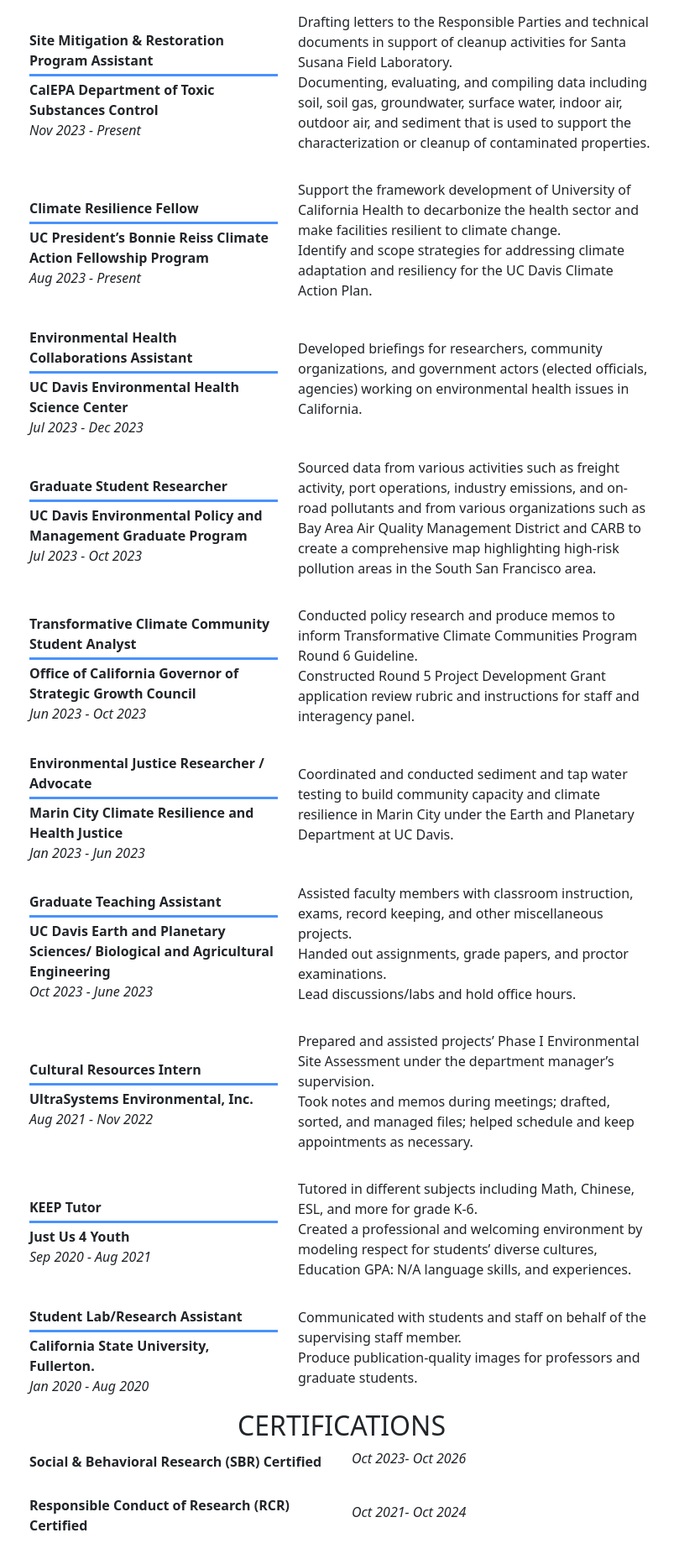
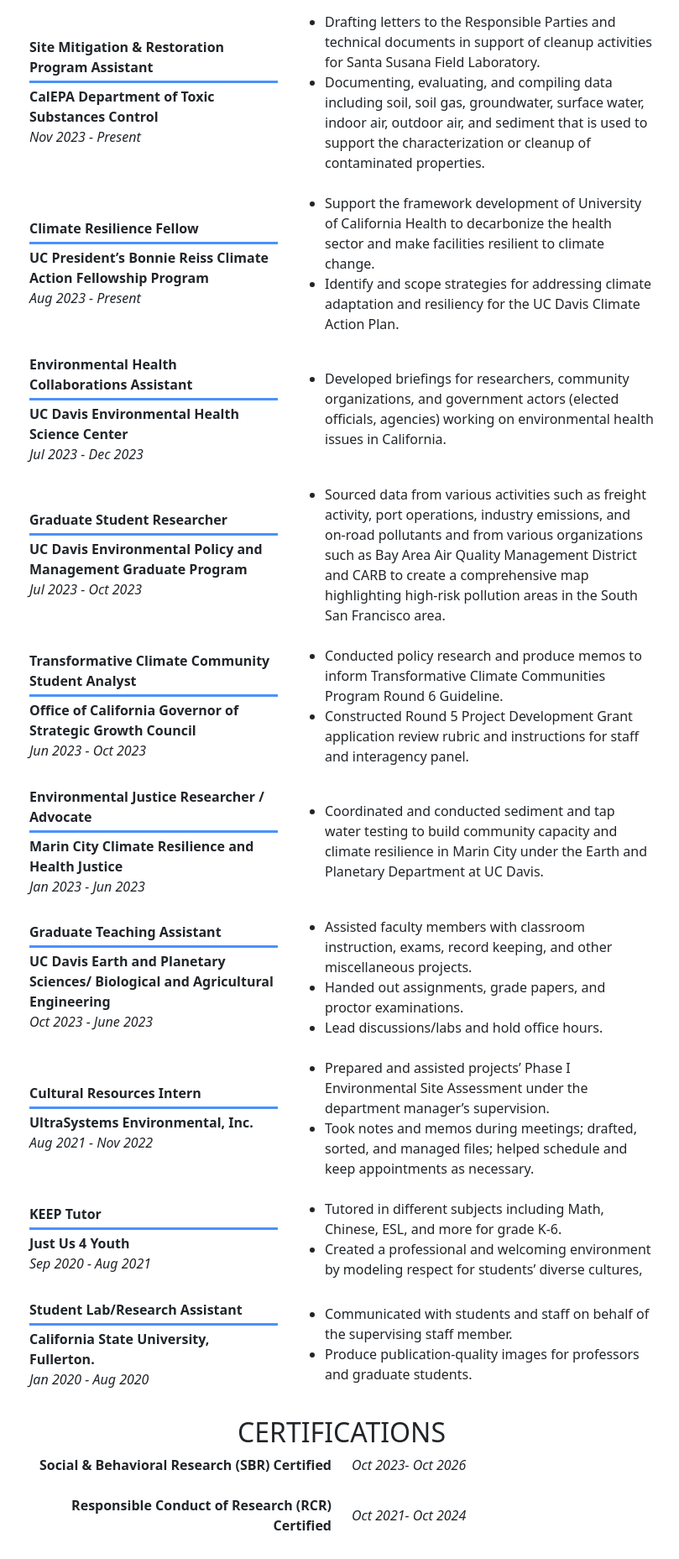
Before and after one commit to jieqiyan/jieqiyan.github.io, a Jekyll site: the page built from pages/about.html, in a window 1280 px wide. Shown: the part 758-2615 px from the top of the page at 84% size, without its empty margins (233-1042 px from the left). Built offline with Jekyll 4.4.1, drawn with Linux system fonts in a browser that asks for light colours.

Commit message:
styling changes

```diff
--- a/Gemfile
+++ b/Gemfile
@@ -1,3 +1,5 @@
+source 'https://rubygems.org'
+
 gem "jekyll"
 
 group :jekyll_plugins do
--- a/_data/about.yml
+++ b/_data/about.yml
@@ -1,85 +1,75 @@
 biography:
-  - |
-      JieQi is a Master of Science student in Environmental Policy and Management (EPM). She graduated from California State University, Fullerton, with a B.S. in Geological Sciences. While in CSUF, she was selected as LSAMP (Louis Stokes Alliances for Minority Participation) Research Scholar to describe and analyze an eight-million-year-old dolphin from Orange County, CA. From 2021-2022, she interned at UltraSystems Environmental Inc. in Irvine, CA, to gain experience implementing the California Environmental Quality Act and the National Environmental Policy Act by preparing various reports.
-  - |
-      She is currently interested in specializing in environmental hazard mitigation. Under the Ted Bradshaw Engaged Student Scholars Program, she works with Marin City Climate Resilience and Health Justice to engage community members and conduct community-based needs assessments to understand the flood, water, and soil pollution issues manifest from the community's perspective. Shortly, she will begin her GSR position with the EPM program and a summer internship with the California Governor's Office of Strategic Growth Council.
+  - JieQi is a Master of Science student in Environmental Policy and Management (EPM). She graduated from California State University, Fullerton, with a B.S. in Geological Sciences. While in CSUF, she was selected as LSAMP (Louis Stokes Alliances for Minority Participation) Research Scholar to describe and analyze an eight-million-year-old dolphin from Orange County, CA. From 2021-2022, she interned at UltraSystems Environmental Inc. in Irvine, CA, to gain experience implementing the California Environmental Quality Act and the National Environmental Policy Act by preparing various reports.
+  - She is currently interested in specializing in environmental hazard mitigation. Under the Ted Bradshaw Engaged Student Scholars Program, she works with Marin City Climate Resilience and Health Justice to engage community members and conduct community-based needs assessments to understand the flood, water, and soil pollution issues manifest from the community's perspective. Shortly, she will begin her GSR position with the EPM program and a summer internship with the California Governor's Office of Strategic Growth Council.
 
 positions:
   - title: "Site Mitigation & Restoration Program Assistant"
     organization: "CalEPA Department of Toxic Substances Control"
     period: "Nov 2023 - Present"
-    description: |
-      Drafting letters to the Responsible Parties and technical documents in support of cleanup activities for Santa Susana Field Laboratory. <br/>
-
-      Documenting, evaluating, and compiling data including soil, soil gas, groundwater, surface water, indoor air, outdoor air, and sediment that is used to support the characterization or cleanup of contaminated properties.
+    description:
+      - Drafting letters to the Responsible Parties and technical documents in support of cleanup activities for Santa Susana Field Laboratory.
+      - Documenting, evaluating, and compiling data including soil, soil gas, groundwater, surface water, indoor air, outdoor air, and sediment that is used to support the characterization or cleanup of contaminated properties.
 
   - title: "Climate Resilience Fellow"
     organization: "UC President’s Bonnie Reiss Climate Action Fellowship Program"
     period: "Aug 2023 - Present"
-    description: |
-      Support the framework development of University of California Health to decarbonize the health sector and make facilities resilient to climate change. <br/>
-
-      Identify and scope strategies for addressing climate adaptation and resiliency for the UC Davis Climate Action Plan.
+    description:
+      - Support the framework development of University of California Health to decarbonize the health sector and make facilities resilient to climate change.
+      - Identify and scope strategies for addressing climate adaptation and resiliency for the UC Davis Climate Action Plan.
 
   - title: "Environmental Health Collaborations Assistant"
     organization: "UC Davis Environmental Health Science Center"
     period: "Jul 2023 - Dec 2023"
-    description: |
-      Developed briefings for researchers, community organizations, and government actors (elected officials, agencies) working on environmental health issues in California.
+    description:
+      - Developed briefings for researchers, community organizations, and government actors (elected officials, agencies) working on environmental health issues in California.
 
   - title: "Graduate Student Researcher"
     organization: "UC Davis Environmental Policy and Management Graduate Program"
     period: "Jul 2023 - Oct 2023"
-    description: |
-      Sourced data from various activities such as freight activity, port operations, industry emissions, and on-road pollutants and from various organizations such as Bay Area Air Quality Management District and CARB to create a comprehensive map highlighting high-risk pollution areas in the South San Francisco area.
+    description:
+      - Sourced data from various activities such as freight activity, port operations, industry emissions, and on-road pollutants and from various organizations such as Bay Area Air Quality Management District and CARB to create a comprehensive map highlighting high-risk pollution areas in the South San Francisco area.
 
   - title: "Transformative Climate Community Student Analyst"
     organization: "Office of California Governor of Strategic Growth Council"
     period: "Jun 2023 - Oct 2023"
-    description: |
-      Conducted policy research and produce memos to inform Transformative Climate Communities Program Round 6 Guideline. <br/>
-
-      Constructed Round 5 Project Development Grant application review rubric and instructions for staff and interagency panel.
+    description:
+      - Conducted policy research and produce memos to inform Transformative Climate Communities Program Round 6 Guideline.
+      - Constructed Round 5 Project Development Grant application review rubric and instructions for staff and interagency panel.
 
   - title: "Environmental Justice Researcher / Advocate"
     organization: "Marin City Climate Resilience and Health Justice"
     period: "Jan 2023 - Jun 2023"
-    description: |
-      Coordinated and conducted sediment and tap water testing to build community capacity and climate resilience in Marin City under the Earth and Planetary Department at UC Davis.
+    description:
+      - Coordinated and conducted sediment and tap water testing to build community capacity and climate resilience in Marin City under the Earth and Planetary Department at UC Davis.
 
   - title: "Graduate Teaching Assistant"
     organization: "UC Davis Earth and Planetary Sciences/ Biological and Agricultural Engineering"
     period: "Oct 2023 - June 2023"
-    description: |
-      Assisted faculty members with classroom instruction, exams, record keeping, and other miscellaneous projects. <br/>
-
-      Handed out assignments, grade papers, and proctor examinations. <br/>
-
-      Lead discussions/labs and hold office hours.
+    description:
+      - Assisted faculty members with classroom instruction, exams, record keeping, and other miscellaneous projects.
+      - Handed out assignments, grade papers, and proctor examinations.
+      - Lead discussions/labs and hold office hours.
 
   - title: "Cultural Resources Intern"
     organization: "UltraSystems Environmental, Inc."
     period: "Aug 2021 - Nov 2022"
-    description: |
-      Prepared and assisted projects’ Phase I Environmental Site Assessment under the department manager’s supervision. <br/>
-
-      Took notes and memos during meetings; drafted, sorted, and managed files; helped schedule and keep appointments as necessary.
+    description:
+      - Prepared and assisted projects’ Phase I Environmental Site Assessment under the department manager’s supervision.
+      - Took notes and memos during meetings; drafted, sorted, and managed files; helped schedule and keep appointments as necessary.
 
   - title: "KEEP Tutor"
     organization: "Just Us 4 Youth"
     period: "Sep 2020 - Aug 2021"
-    description: |
-      Tutored in different subjects including Math, Chinese, ESL, and more for grade K-6. <br/>
-
-      Created a professional and welcoming environment by modeling respect for students’ diverse cultures, Education GPA: N/A language skills, and experiences.
+    description:
+      - Tutored in different subjects including Math, Chinese, ESL, and more for grade K-6.
+      - Created a professional and welcoming environment by modeling respect for students’ diverse cultures,
 
   - title: "Student Lab/Research Assistant"
     organization: "California State University, Fullerton."
     period: "Jan 2020 - Aug 2020"
-    description: |
-      Communicated with students and staff on behalf of the supervising staff member. <br/>
-
-      Produce publication-quality images for professors and graduate students.
+    description:
+      - Communicated with students and staff on behalf of the supervising staff member.
+      - Produce publication-quality images for professors and graduate students.
 
 certification:
   - certificate: Social & Behavioral Research (SBR) Certified
--- a/_includes/certificate_item.html
+++ b/_includes/certificate_item.html
@@ -1,4 +1,4 @@
-<dt class="col-sm-6 "text-end"">
-    {{ include.certificate }}
+<dt class="col-sm-6 ">
+    <p class="text-end">{{ include.certificate }}</p>
 </dt>
-<dd class="col-sm-6"><span class="fw-light fst-italic">{{ include.period }}</span></dd>
+<dd class="col-sm-6"><p class="fw-light fst-italic">{{ include.period }}</p></dd>
--- a/_includes/position_item.html
+++ b/_includes/position_item.html
@@ -4,4 +4,10 @@
     <span class="fw-semibold">{{ include.organization }}</span> <br />
     <span class="fw-light fst-italic">{{ include.period }}</span>
 </dt>
-<dd class="col-sm-7">{{ include.description }}</dd>
+<dd class="col-sm-7">
+    <ul>
+    {% for item in include.description %}
+    <li>{{ item }}</li>
+    {% endfor %}
+    </ul>
+</dd>
--- a/_sass/base.scss
+++ b/_sass/base.scss
@@ -3,6 +3,10 @@
 
 dt > hr {
     margin: .25em 0 .25em 0;
+}
+
+dt > p:last-child, dd > p:last-child, dd > ul, dd {
+    margin-bottom: 0;
 }
 
 h5:target{
--- a/pages/about.html
+++ b/pages/about.html
@@ -20,13 +20,13 @@
 <!-- Positions & Certifications -->
 <div class="col-lg-8 offset-lg-2 pb-5">
     <h2 class="text-center text-uppercase">Positions</h2>
-    <dl class="row align-items-center g-4">
+    <dl class="row align-items-center g-4 pb-3" id="positions">
     {% for position in site.data.about.positions %}
         {% include position_item.html title=position.title organization=position.organization period=position.period description=position.description %}
     {% endfor %}
     </dl>
     <h2 class="text-center text-uppercase">Certifications</h2>
-    <dl class="row align-items-center g-4">
+    <dl class="row align-items-center g-4" id="certifications">
     {% for certificate in site.data.about.certification %}
         {% include certificate_item.html certificate=certificate.certificate period=certificate.period %}
     {% endfor %}
```
